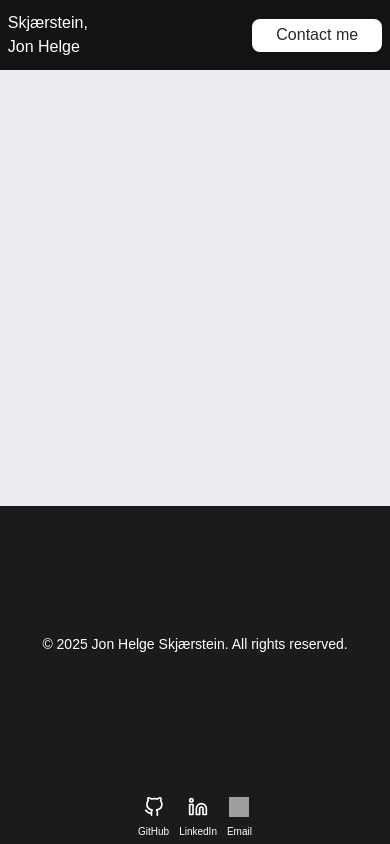
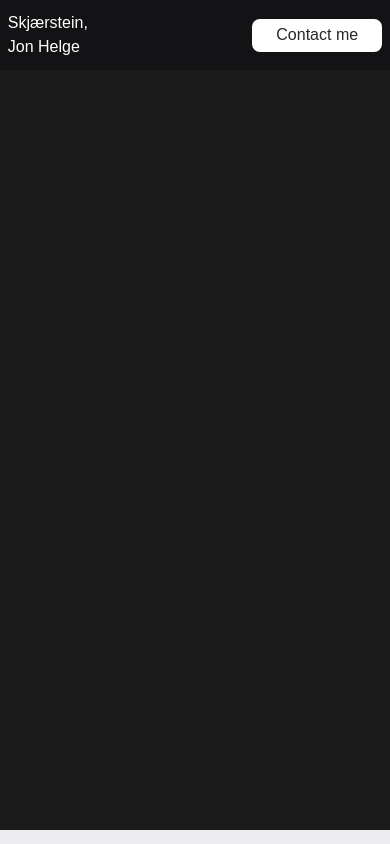
Before and after one commit to Jonhels/HelgeHub, a React (Vite) app in the folder my-app/: page / in a window 390 px wide. Shown: the top 844 px of the page. Built offline with nearby package versions, Linux system fonts and the light colour scheme; no server answers; grey boxes are pictures that could not be loaded.

Commit message:
adjusted styling, making it more responsive. Adding header to work on next

```diff
--- a/my-app/src/App.css
+++ b/my-app/src/App.css
@@ -23,4 +23,5 @@
 body {
     font-family: Arial, Helvetica, sans-serif;
     background-color: var(--body-background-color);
+    overflow-x: hidden;
 }
--- /dev/null
+++ b/my-app/src/components/header/Header.css
@@ -0,0 +1,5 @@
+.header {
+    background-color: var(--dark-background-color);
+    height: 90vh;
+    margin-bottom: 5%;
+}
--- /dev/null
+++ b/my-app/src/components/header/Header.jsx
@@ -0,0 +1,12 @@
+import React from "react";
+import "./Header.css";
+
+const Header = () => {
+    return (
+        <div className="header">
+
+        </div>
+    );
+};
+
+export default Header;
--- a/my-app/src/components/nav/Navbar.css
+++ b/my-app/src/components/nav/Navbar.css
@@ -1,5 +1,5 @@
 nav {
-    width: 100vw;
+    width: 100%;
     padding: 0 2%;
     height: 70px;
     background-color: var(--navigation-background-color);
--- a/my-app/src/layout/Layout.jsx
+++ b/my-app/src/layout/Layout.jsx
@@ -13,12 +13,13 @@
                 display: "flex",
                 flexDirection: "column",
                 minHeight: "100vh",
+                width: "100vw",
                 margin: 0,
                 padding: 0,
             }}
         >
             <Navbar />
-            <main style={{ flex: 1 }}>{children}</main> {/* Pushes the Footer to the bottom */}
+            <main style={{ flex: 1 }}>{children}</main>
             <Footer />
         </div>
     );
--- a/my-app/src/pages/HomePage.jsx
+++ b/my-app/src/pages/HomePage.jsx
@@ -2,12 +2,13 @@
 import { Link } from "react-router-dom"; // Import Link from React Router
 import AuthContext from "../context/AuthContext";
 import api from "../api/api";
+import Header from "../components/header/Header";
 
 const HomePage = () => {
 
     return (
-        <div>
-
+        <div className="home" style={{ width: "100%", height: "100%" }}>
+          <Header />
         </div>
     );
 };
```
